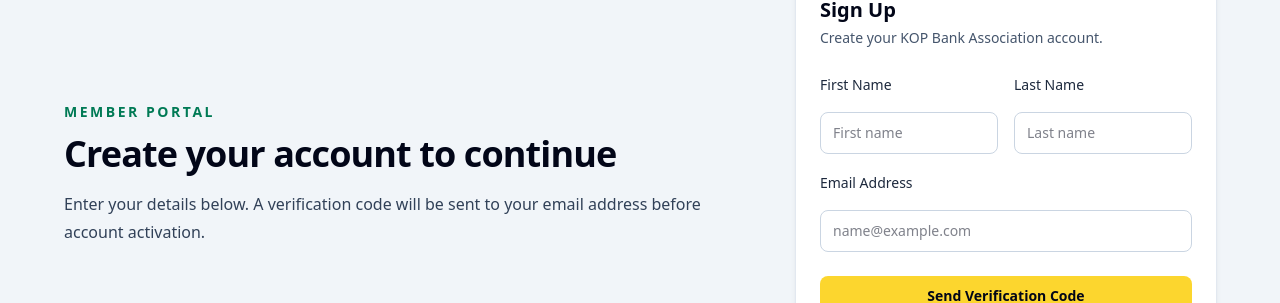
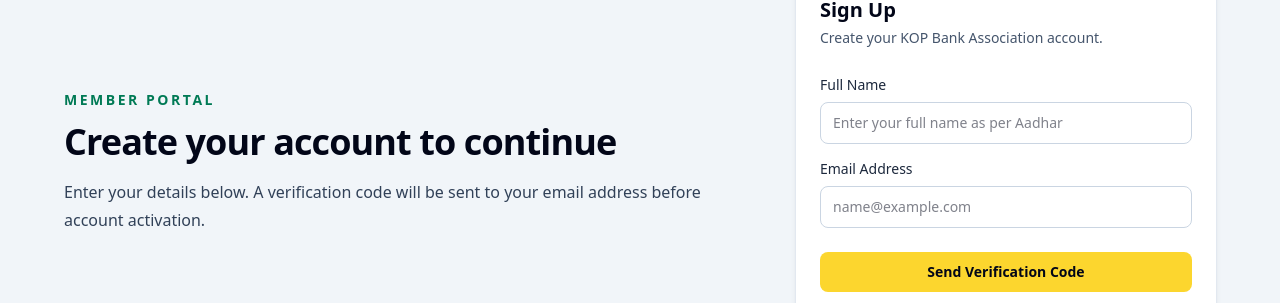
Before and after one commit to NikhiL-Nandeshwar/bank-association, a Next.js app: page /auth/signup in a window 1280 px wide. Shown: the part 199-502 px from the top of the page. Built offline with nearby package versions, Linux system fonts and the light colour scheme; no server answers.

Commit message:
signup api change

```diff
--- a/src/components/auth/signup.tsx
+++ b/src/components/auth/signup.tsx
@@ -23,8 +23,7 @@ type SignupFieldErrors = Partial<
 >;
 
 export default function Signup() {
-    const [firstName, setFirstName] = useState('');
-    const [lastName, setLastName] = useState('');
+    const [fullName, setFullName] = useState('');
     const [email, setEmail] = useState('');
     const [otp, setOtp] = useState('');
     const [isCodeSent, setIsCodeSent] = useState(false);
@@ -50,8 +49,7 @@ export default function Signup() {
         setFieldErrors({});
 
         const signupPayload = signupSchema.safeParse({
-            firstName,
-            lastName,
+            fullName,
             email,
         });
 
@@ -148,26 +146,15 @@ export default function Signup() {
                         </p>
                     </div>
 
-                    <div className="mt-6 space-y-4">
-                        <div className="grid grid-cols-1 gap-4 sm:grid-cols-2">
-                            <FormInput
-                                id="firstName"
-                                label="First Name"
-                                value={firstName}
-                                error={fieldErrors.firstName}
-                                onChange={(e) => setFirstName(e.target.value)}
-                                placeholder="First name"
-                            />
-
-                            <FormInput
-                                id="lastName"
-                                label="Last Name"
-                                value={lastName}
-                                error={fieldErrors.lastName}
-                                onChange={(e) => setLastName(e.target.value)}
-                                placeholder="Last name"
-                            />
-                        </div>
+                    <div className="mt-6 space-y-3">
+                        <FormInput
+                            id="fullName"
+                            label="Full Name"
+                            value={fullName}
+                            error={fieldErrors.fullName}
+                            onChange={(e) => setFullName(e.target.value)}
+                            placeholder="Enter your full name as per Aadhar"
+                        />
                         <FormInput
                             id="email"
                             type="email"
--- a/src/components/ui/FormInput.tsx
+++ b/src/components/ui/FormInput.tsx
@@ -33,7 +33,7 @@ export default function FormInput({
         </label>
       )}
 
-      <div className="relative mt-2">
+      <div className="relative">
         <input
           id={id}
           className={cn(
--- a/src/constants/ui.constants.ts
+++ b/src/constants/ui.constants.ts
@@ -1,6 +1,6 @@
 export const FORM_STYLES = {
   input:
-    'mt-2 w-full rounded-md border border-slate-300 px-3 py-2.5 text-sm text-slate-950 outline-none transition focus:border-emerald-600 focus:ring-2 focus:ring-emerald-100',
+    'mt-1.5 w-full rounded-md border border-slate-300 px-3 py-2.5 text-sm text-slate-950 outline-none transition focus:border-emerald-600 focus:ring-2 focus:ring-emerald-100',
   inputInvalid:
     'border-red-300 focus:border-red-500 focus:ring-red-100',
   label: 'text-sm font-medium text-slate-800',
--- a/src/schemas/auth.schema.ts
+++ b/src/schemas/auth.schema.ts
@@ -25,9 +25,18 @@ export const lastNameSchema = z
   .max(50, 'Last name cannot exceed 50 characters.')
   .regex(/^[A-Za-z\s]+$/, 'Last name can only contain letters.');
 
+export const fullNameSchema = z
+  .string()
+  .trim()
+  .min(1, 'Full name is required.')
+  .max(100, 'Full name cannot exceed 100 characters.')
+  .regex(
+    /^[A-Za-z\s]+$/,
+    'Full name can only contain letters and spaces.'
+  );
+
 export const signupSchema = z.object({
-  firstName: firstNameSchema,
-  lastName: lastNameSchema,
+  fullName: fullNameSchema,
   email: emailSchema,
 });
 
```
